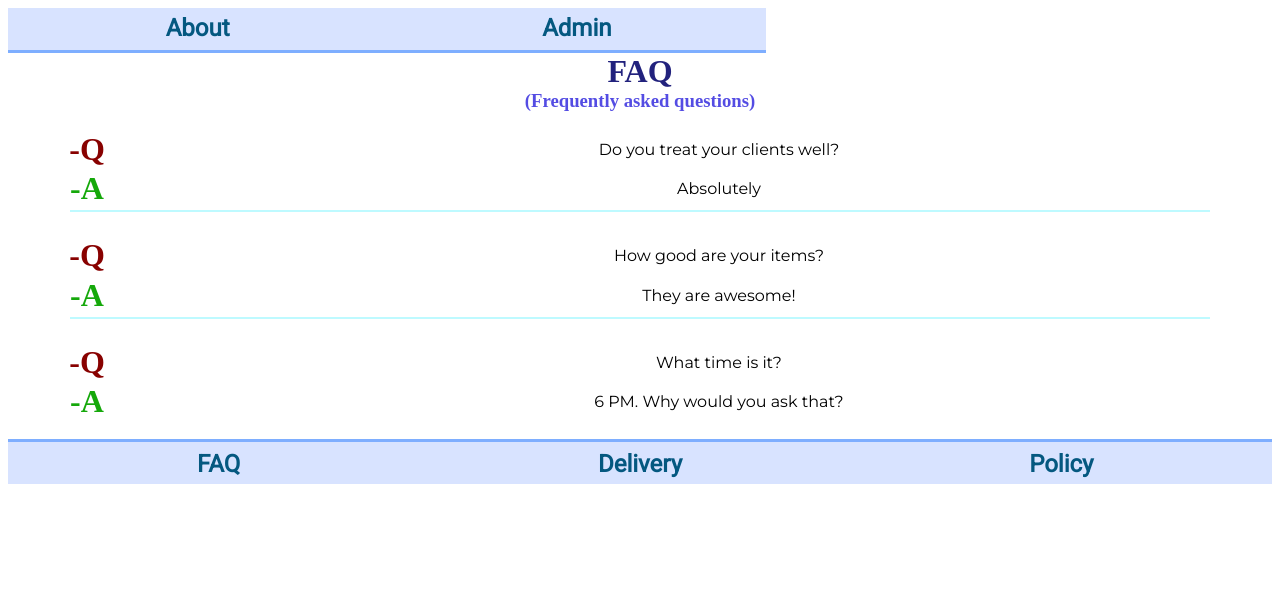
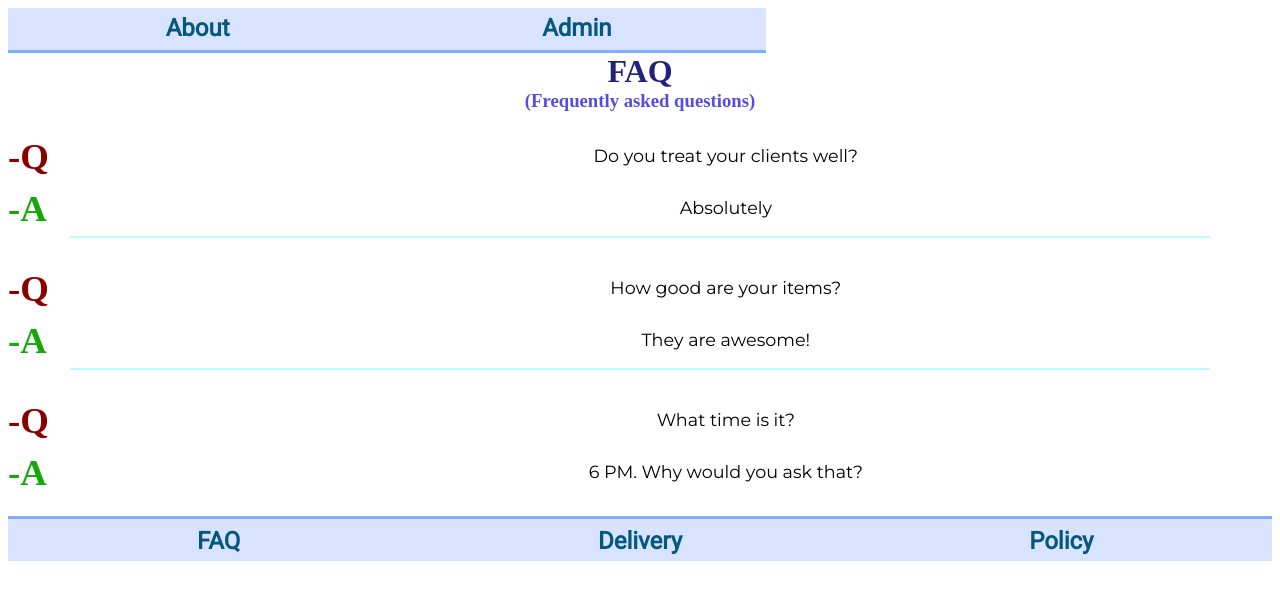
Before and after one commit to Simoonnn/candies, an Angular app: page /faq in a window 1280 px wide. Shown: the top 600 px of the page. Built offline with nearby package versions, Linux system fonts and the light colour scheme.

Commit message:
Alter faq page scss

```diff
--- a/src/app/faq/faq.component.scss
+++ b/src/app/faq/faq.component.scss
@@ -14,8 +14,8 @@
    margin: 20px 0px;
    align-items: center;
    display: grid;
-   grid-auto-rows: 2.2em 2.2em 1.5em;
-   grid-template-columns: 1fr 7fr;
+   grid-auto-rows: 3em 3em 1.5em;
+   grid-template-columns: 11fr 70fr;
    grid-row-gap: 0.25em;
    h1.answer {
      color: rgba(11,164,0,0.96);
@@ -24,12 +24,15 @@
      color: #880100;
    }
    p {
-     font-size: 1em;
+     //color:
+     font-size: 1.1em;
+     line-height: 1.2em;
      font-family: 'Montserrat', sans-serif;
    }
    h1 {
+     justify-self: start;
      font-weight: 900;
-     font-size: 2em;
+     font-size: 2.3em;
    }
    .separation {
      width: 90%;
```
